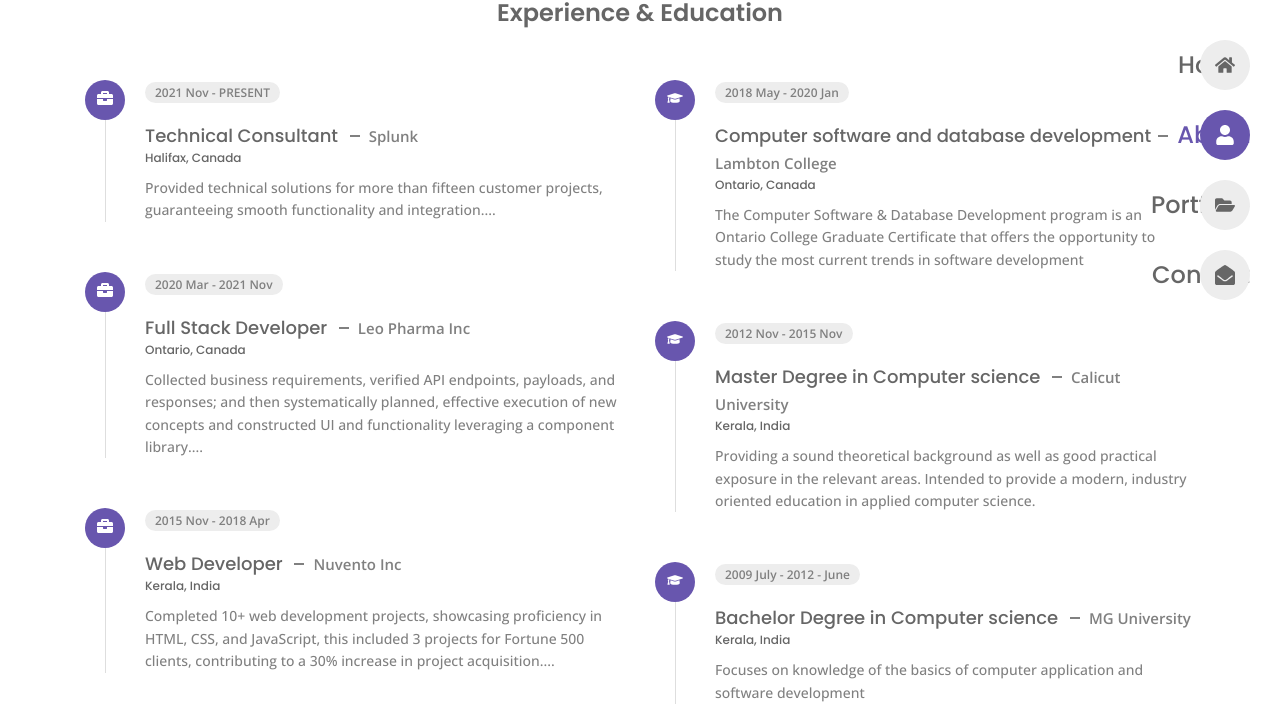
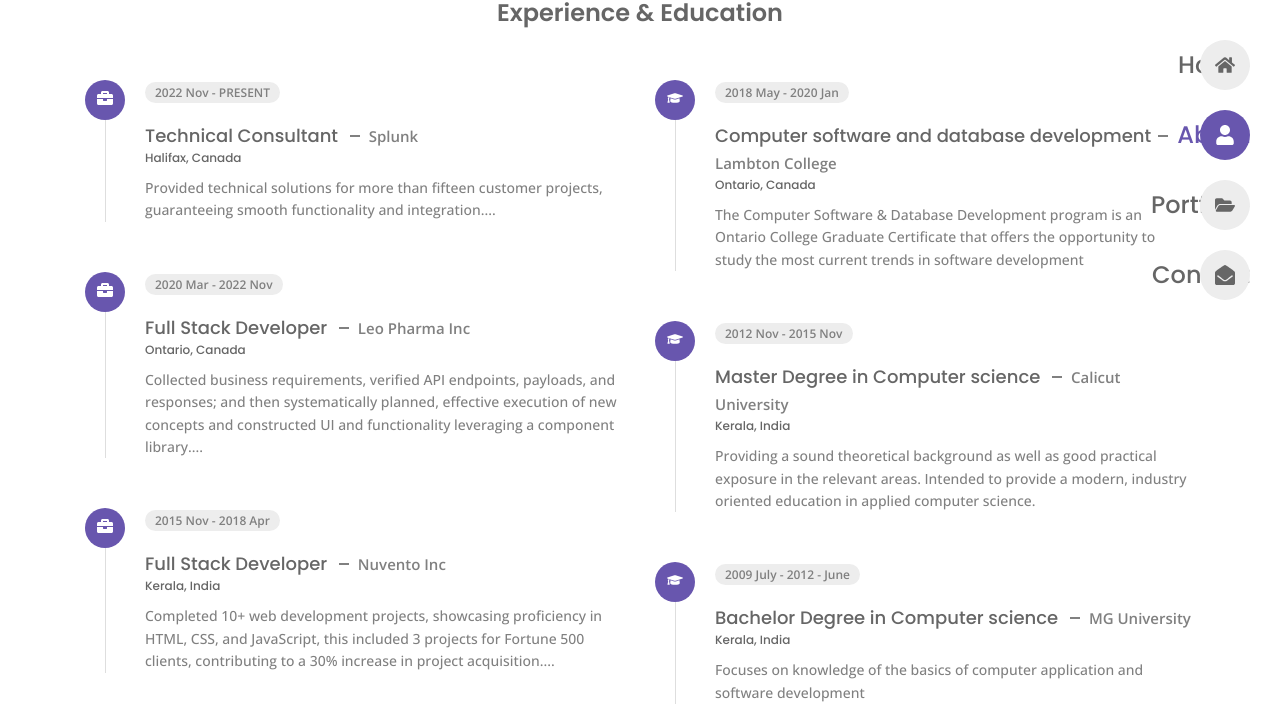
Before and after one commit to girishgirijan/portfolio, a React (Vite) app: page /about in a window 1280 px wide. Shown: the part 230-936 px from the top of the page. Built offline with nearby package versions, Linux system fonts and the light colour scheme.

Commit message:
Update in experience

```diff
--- a/src/data.jsx
+++ b/src/data.jsx
@@ -129,7 +129,7 @@ export const resume = [
     id: 1,
     category: 'experience',
     icon: <FaBriefcase />,
-    year: '2021 Nov - PRESENT',
+    year: '2022 Nov - PRESENT',
     title: 'Technical Consultant <span> Splunk </span> <h3>Halifax, Canada</h3>',
     desc: 'Provided technical solutions for more than fifteen customer projects, guaranteeing smooth functionality and integration....',
   },
@@ -138,7 +138,7 @@ export const resume = [
     id: 2,
     category: 'experience',
     icon: <FaBriefcase />,
-    year: '2020 Mar - 2021 Nov',
+    year: '2020 Mar - 2022 Nov',
     title: 'Full Stack Developer <span> Leo Pharma Inc </span> <h3>Ontario, Canada</h3>',
     desc: 'Collected business requirements, verified API endpoints, payloads, and responses; and then systematically planned, effective execution of new concepts and constructed UI and functionality leveraging a component library....',
   },
@@ -148,7 +148,7 @@ export const resume = [
     category: 'experience',
     icon: <FaBriefcase />,
     year: '2015 Nov - 2018 Apr',
-    title: 'Web Developer <span> Nuvento Inc </span> <h3>Kerala, India</h3>',
+    title: 'Full Stack Developer <span> Nuvento Inc </span> <h3>Kerala, India</h3>',
     desc: 'Completed 10+ web development projects, showcasing proficiency in HTML, CSS, and JavaScript, this included 3 projects for Fortune 500 clients, contributing to a 30% increase in project acquisition....',
   },
 
```
